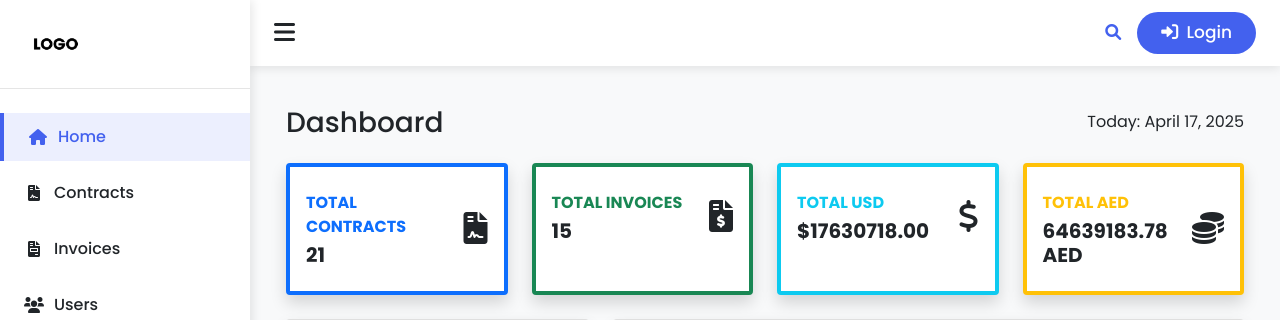
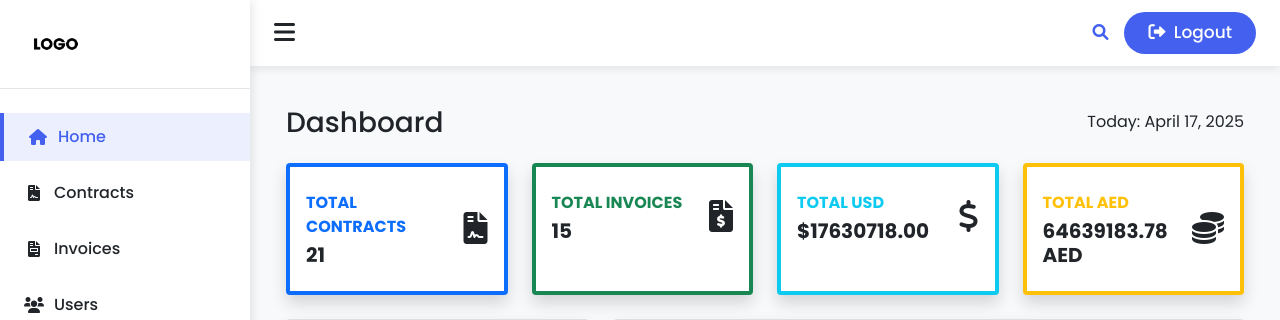
Before and after one commit to pythonair98/ShipsOps, a Django app: page / in a window 1280 px wide. Shown: the top 320 px of the page. Run offline with Django 5.2, Linux system fonts and the light colour scheme; a user stored in the database is signed in; data comes from the database, SQL or seed files in the repository; some libraries are stand-ins or nearby versions.

Commit message:
first init

```diff
--- a/templates/base.html
+++ b/templates/base.html
@@ -271,9 +271,15 @@
         <div class="search-icon me-3">
           <i class="fa-solid fa-magnifying-glass"></i>
         </div>
-        <a class="btn main-btn rounded-pill" href="{% url 'invoice_list' %}">
-          <i class="fas fa-sign-in-alt me-1"></i> Login
-        </a>
+        {% if user.is_authenticated %}
+          <a class="btn main-btn rounded-pill" href="{% url 'logout' %}">
+            <i class="fas fa-sign-out-alt me-1"></i> Logout
+          </a>
+        {% else %}
+          <a class="btn main-btn rounded-pill" href="{% url 'login' %}">
+            <i class="fas fa-sign-in-alt me-1"></i> Login
+          </a>
+        {% endif %}
       </div>
     </div>
 
```
